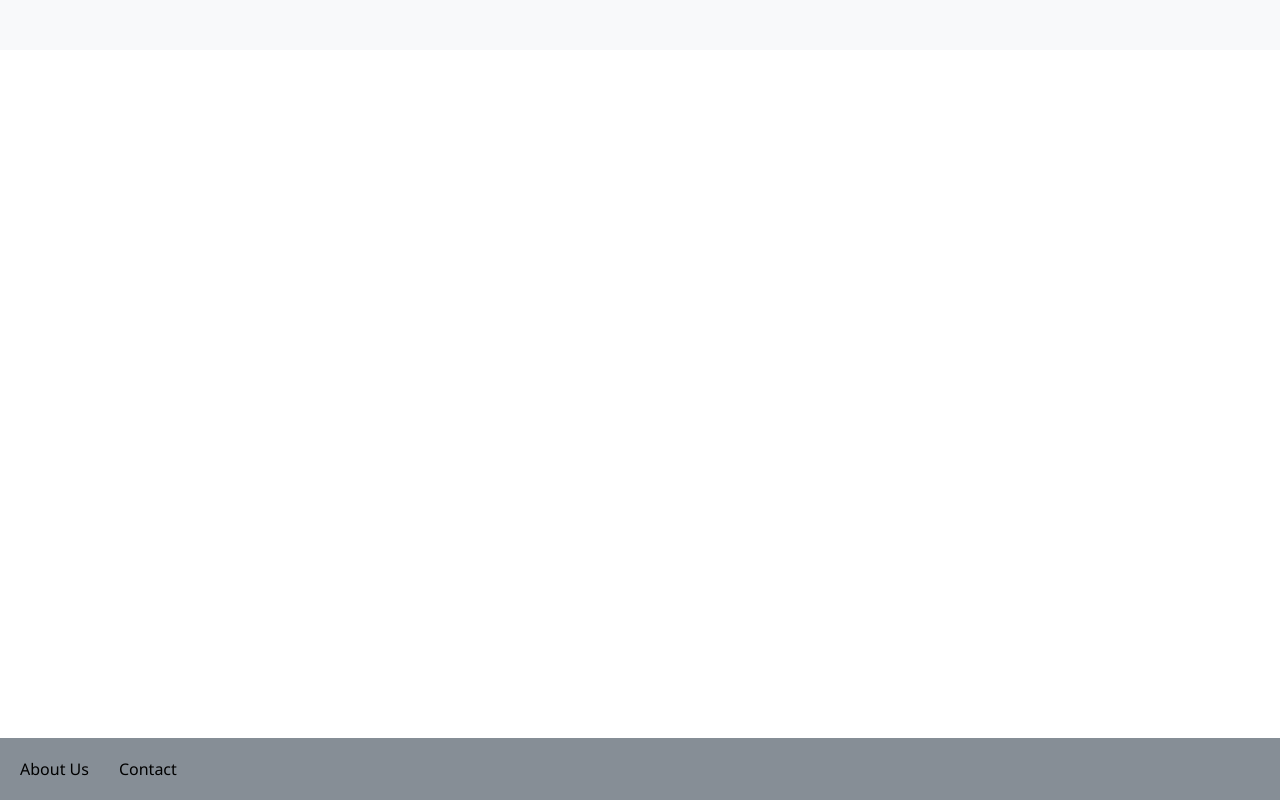
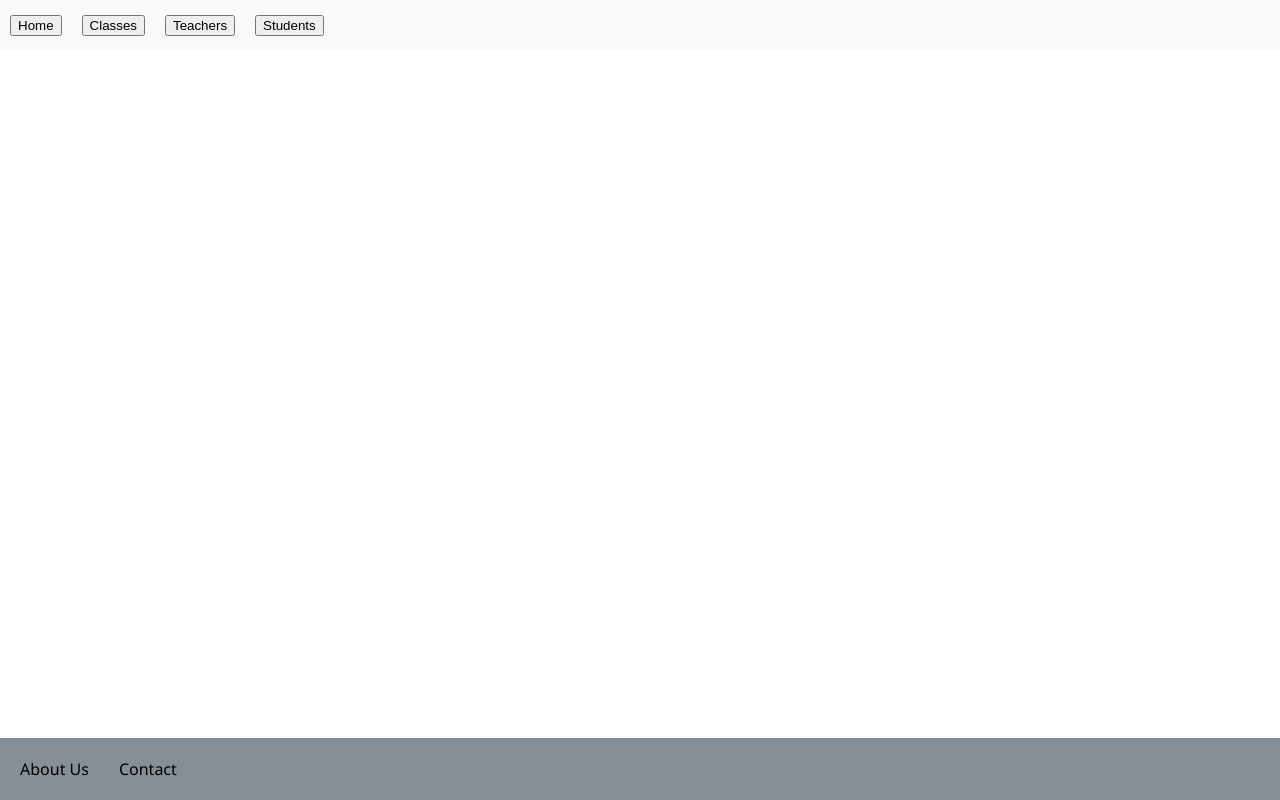
Before and after one commit to KadirOztas/HiCodersCheckpoint, a plain HTML site: page index.html in a window 1280 px wide. Drawn offline with Linux system fonts and the light colour scheme.

Commit message:
There was a conflict between the divs, I fixed this conflict. I also made css adjustments in NavDiv.

```diff
--- a/js/footer.js
+++ b/js/footer.js
@@ -1,7 +1,9 @@
 const renderFooter = () => {
     const app = document.getElementById("app");
-    app.innerHTML += `
-    <div class= "footer">
+    const footerDiv = document.createElement("div")
+    app.appendChild(footerDiv)
+    footerDiv.innerHTML += `
+    <div id= "footer">
     <span id="about us">About Us</span>
     <span id="contact">Contact</span>
     </div>
--- a/js/nav.js
+++ b/js/nav.js
@@ -2,10 +2,15 @@
 
 const renderNav = () => {
     const app = document.getElementById("app");
-    app.innerHTML += `
-    <div class="nav">
-    </div>
-    `
+    const navDiv = document.createElement("div")
+    app.appendChild(navDiv);
+    navDiv.id="nav-div"
+    navDiv.innerHTML += `
+    <button id="home">Home</button>
+    <button id="classes">Classes</button>
+    <button id="teachers">Teachers</button>
+    <button id="students">Students</button>
+    `;
 }
 
 renderNav()
--- a/style.css
+++ b/style.css
@@ -2,12 +2,17 @@ body {
     margin: 0px;
     font-family: "segoe ui";
 }
-.nav{
+#nav-div{
     background-color: #F8F9FA;
     height: 50px;
     width: 100%;
+    align-items: center;
+    display: flex;
 }
-.footer{
+#nav-div button{
+    margin: 10px;
+}
+#footer{
     padding: 20px;
     background-color: #868E96;
     color: black;
@@ -18,6 +23,7 @@ body {
     left: 0;
     width: 100%;
 }
+
 #contact{
     padding-left: 30px;
 }
```
